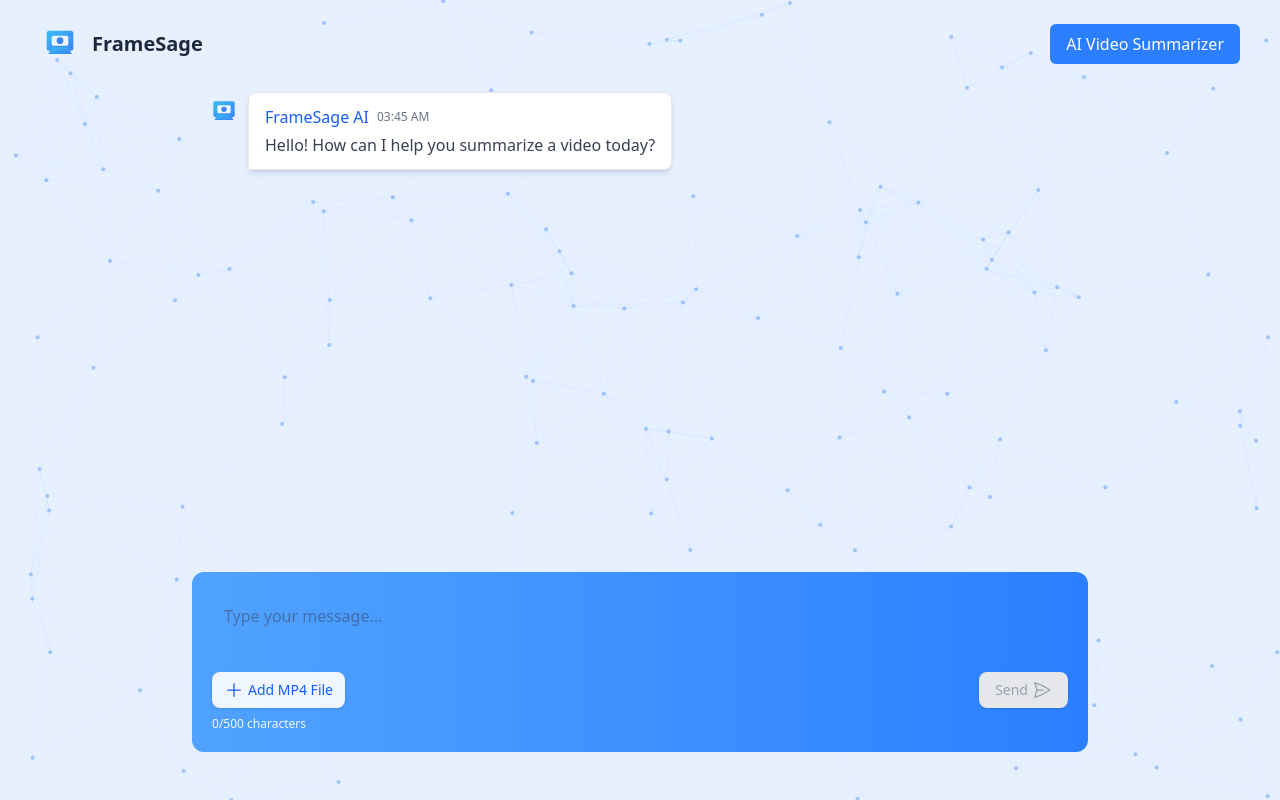
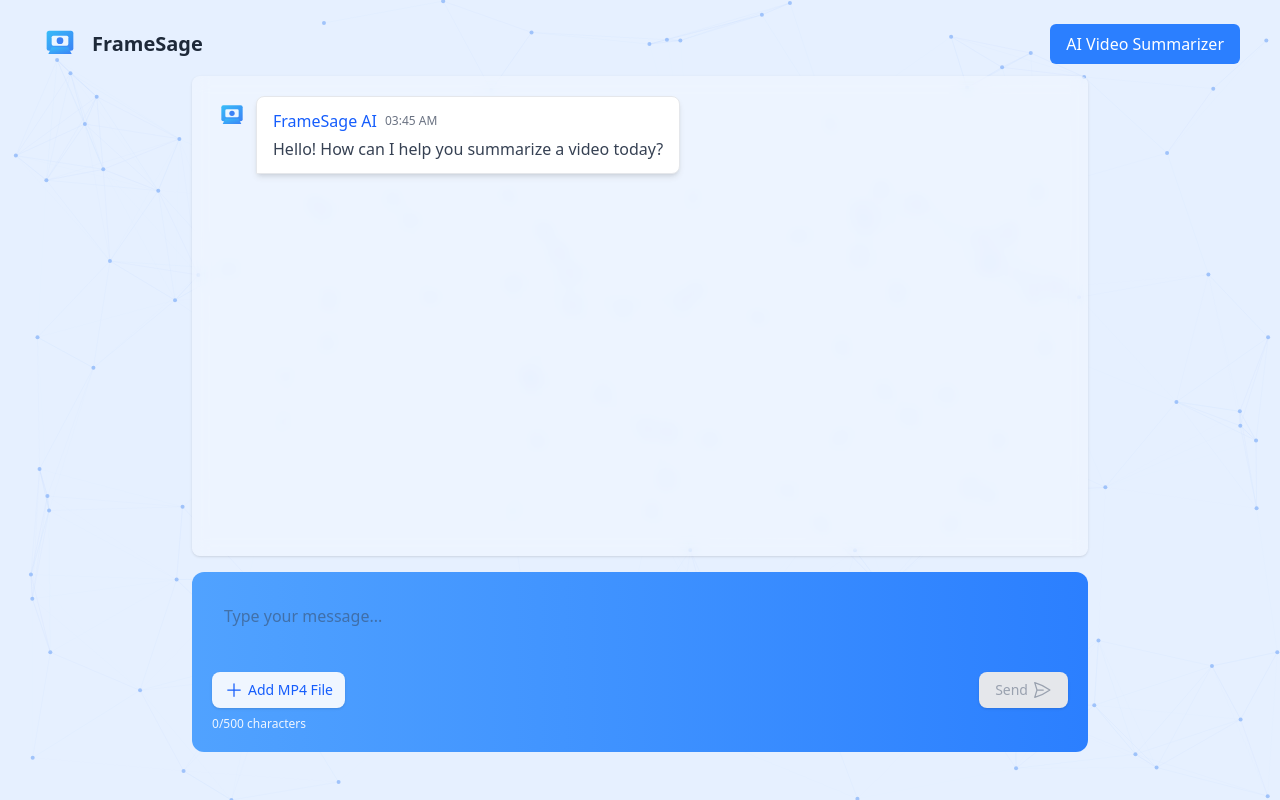
Before and after one commit to bryanfernandez-eng/Frontend-AI-Chatbot, a React (Vite) app: page / in a window 1280 px wide. Built offline with nearby package versions, Linux system fonts and the light colour scheme.

Commit message:
Enhanced design

```diff
--- a/src/Components/Chat/MessageArea.jsx
+++ b/src/Components/Chat/MessageArea.jsx
@@ -1,19 +1,60 @@
-import React, { useRef, useEffect } from 'react';
+import React, { useRef, useEffect, useState } from 'react';
 import Message from './Message';
 
 function MessageArea({ messages = [] }) {
   const messagesEndRef = useRef(null);
+  const containerRef = useRef(null);
+  const [showScrollButton, setShowScrollButton] = useState(false);
+  const [fadeIn, setFadeIn] = useState({});
 
+  // Handle initial scroll and new messages
   useEffect(() => {
+    if (messages.length > 0) {
+      const lastMessage = messages[messages.length - 1];
+
+      setFadeIn({
+        [lastMessage.id]: true
+      });
+
+      setTimeout(() => {
+        setFadeIn(prev => ({
+          ...prev,
+          [lastMessage.id]: false
+        }));
+      }, 500);
+    }
+
     scrollToBottom();
   }, [messages]);
 
+  useEffect(() => {
+    const container = containerRef.current;
+    if (!container) return;
+
+    const handleScroll = () => {
+      const { scrollTop, scrollHeight, clientHeight } = container;
+      setShowScrollButton(scrollHeight - scrollTop - clientHeight > 50);
+    };
+
+    container.addEventListener('scroll', handleScroll);
+    return () => container.removeEventListener('scroll', handleScroll);
+  }, []);
+
   const scrollToBottom = () => {
-    messagesEndRef.current?.scrollIntoView({ behavior: "smooth" });
+    if (messagesEndRef.current) {
+      messagesEndRef.current.scrollIntoView({
+        behavior: "smooth",
+        block: "end"
+      });
+    }
   };
 
   return (
-    <div className="w-full max-w-4xl mx-auto rounded-md p-4 mb-4 h-[60vh] overflow-y-auto">
+    <div className="relative w-full max-w-4xl mx-auto rounded-lg p-4 mb-4 h-[60vh] bg-white/30 backdrop-blur-sm shadow-sm">
+      <div
+        ref={containerRef}
+        className="h-full overflow-y-auto no-scrollbar px-2 py-1"
+      >
         {messages.length === 0 ? (
           <div className="flex flex-col items-center justify-center h-full text-gray-500">
             <svg xmlns="http://www.w3.org/2000/svg" className="h-12 w-12 mb-2 text-blue-400" fill="none" viewBox="0 0 24 24" stroke="currentColor">
@@ -24,20 +65,40 @@ function MessageArea({ messages = [] }) {
           </div>
         ) : (
           <>
-          <div className="space-y-1">
+            <div className="space-y-3">
               {messages.map((message) => (
+                <div
+                  key={message.id}
+                  className={`transition-all duration-300 ${
+                    fadeIn[message.id]
+                      ? 'opacity-0 translate-y-4 animate-message-appear'
+                      : 'opacity-100'
+                  }`}
+                >
                   <Message
-                key={message.id}
                     text={message.text}
                     sender={message.sender}
                     timestamp={message.timestamp}
                   />
+                </div>
               ))}
             </div>
             <div ref={messagesEndRef} />
           </>
         )}
       </div>
+
+      {showScrollButton && (
+        <button
+          onClick={scrollToBottom}
+          className="absolute bottom-6 right-6 bg-blue-500 text-white p-2 rounded-full shadow-md hover:bg-blue-600 transition-all animate-fade-in"
+        >
+          <svg xmlns="http://www.w3.org/2000/svg" className="h-5 w-5" viewBox="0 0 20 20" fill="currentColor">
+            <path fillRule="evenodd" d="M14.707 12.707a1 1 0 01-1.414 0L10 9.414l-3.293 3.293a1 1 0 01-1.414-1.414l4-4a1 1 0 011.414 0l4 4a1 1 0 010 1.414z" clipRule="evenodd" />
+          </svg>
+        </button>
+      )}
+    </div>
   );
 }
 
```
Lines whose indentation alone changed are shown as unchanged.
